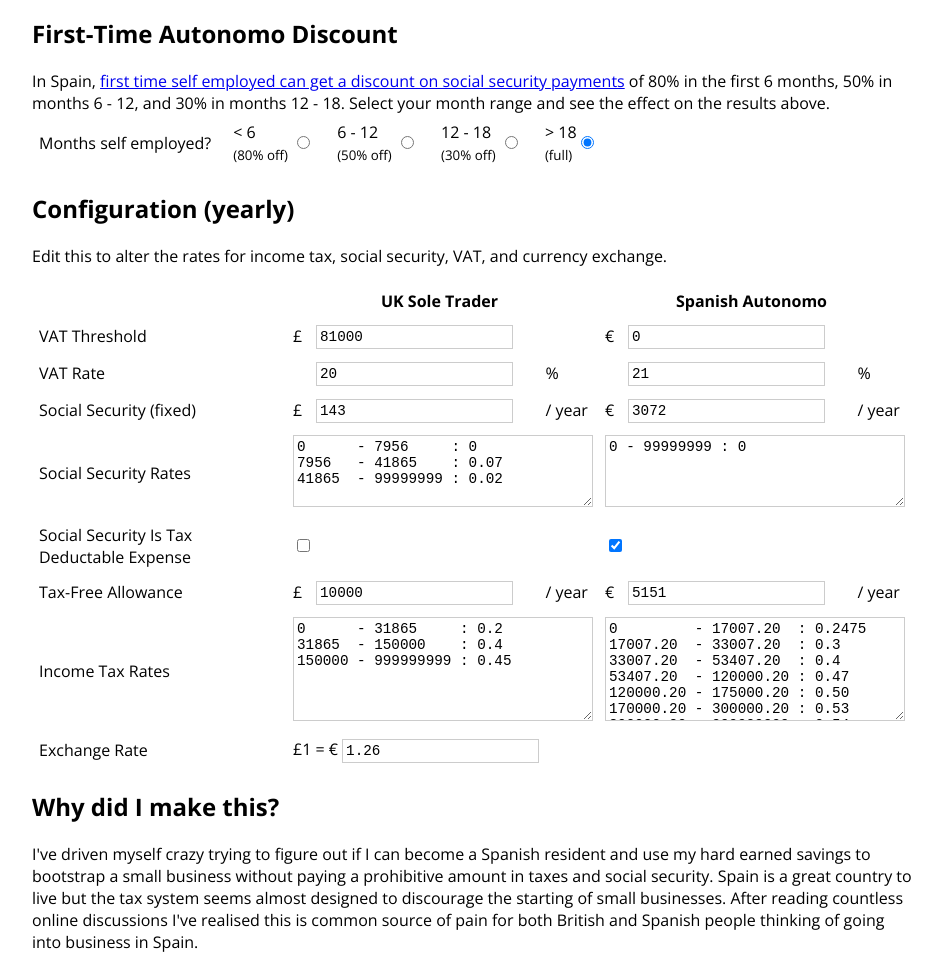
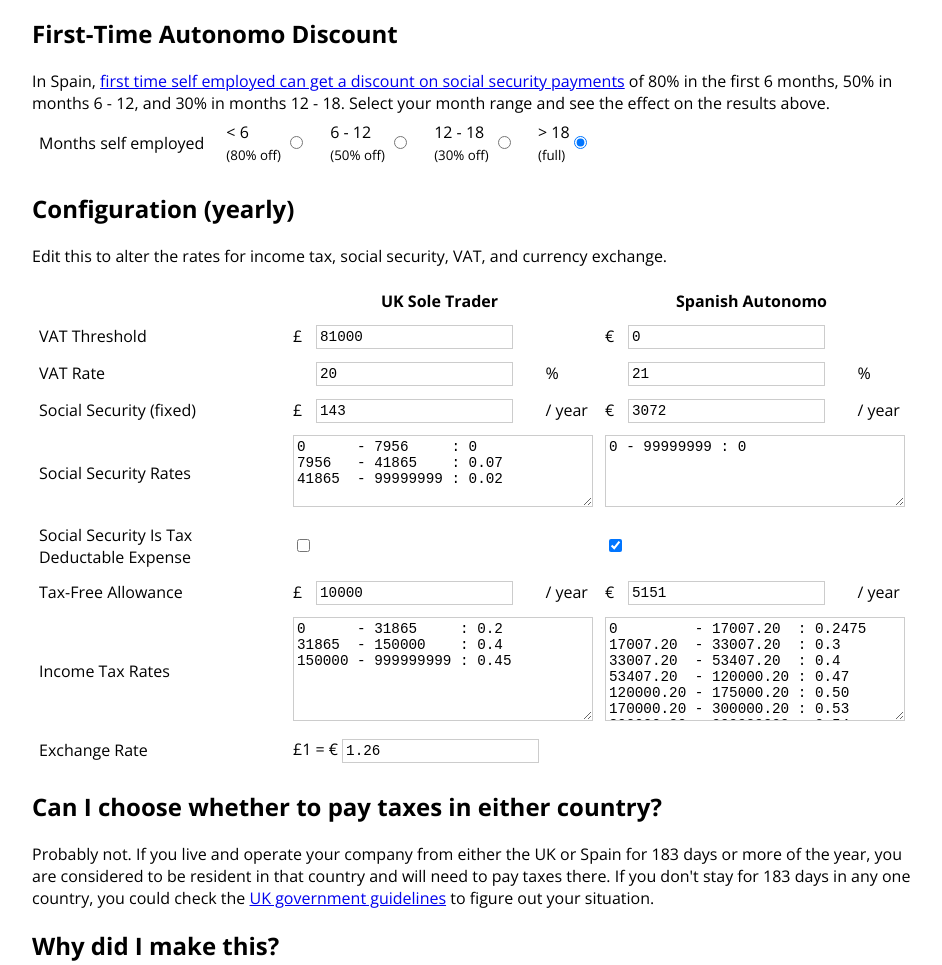
Before and after one commit to SteveRidout/uk-spain-tax-calculator, a plain HTML site: page index.html in a window 1280 px wide. Shown: the part 846-1811 px from the top of the page, without its empty margins (168-1110 px from the left). Drawn offline with nearby package versions, Linux system fonts and the light colour scheme.

Commit message:
Add info explaining where you are tax resident.

```diff
--- a/index.html
+++ b/index.html
@@ -131,7 +131,7 @@
 
 			<table>
 				<tr>
-					<td><label>Months self employed?</label></td>
+					<td><label>Months self employed</label></td>
 					<td class="ss-discount">
 						<label>&lt; 6<br><small>(80% off)</small> <input type="radio" name="es-ss-discount" value="80"></input></label>
 						<label>6 - 12<br><small>(50% off)</small> <input type="radio" name="es-ss-discount" value="50"></input></label>
@@ -242,6 +242,12 @@
 			</table>
 		</div>
 
+		<h2>Can I choose whether to pay taxes in either country?</h2>
+
+		Probably not. If you live and operate your company from either the UK or Spain for 183 days or more of the year, you are considered to be resident in that country and will need to pay taxes there.
+
+		If you don't stay for 183 days in any one country, you could check the <a href="http://www.hmrc.gov.uk/international/residence.htm#5">UK government guidelines</a> to figure out your situation.
+
 		<h2>Why did I make this?</h2>
 		<p>
 		I've driven myself crazy trying to figure out if I can become a Spanish resident and use my hard earned savings to bootstrap a small business without paying a prohibitive amount in taxes and social security. Spain is a great country to live but the tax system seems almost designed to discourage the starting of small businesses. After reading countless online discussions I've realised this is common source of pain for both British and Spanish people thinking of going into business in Spain.
```
